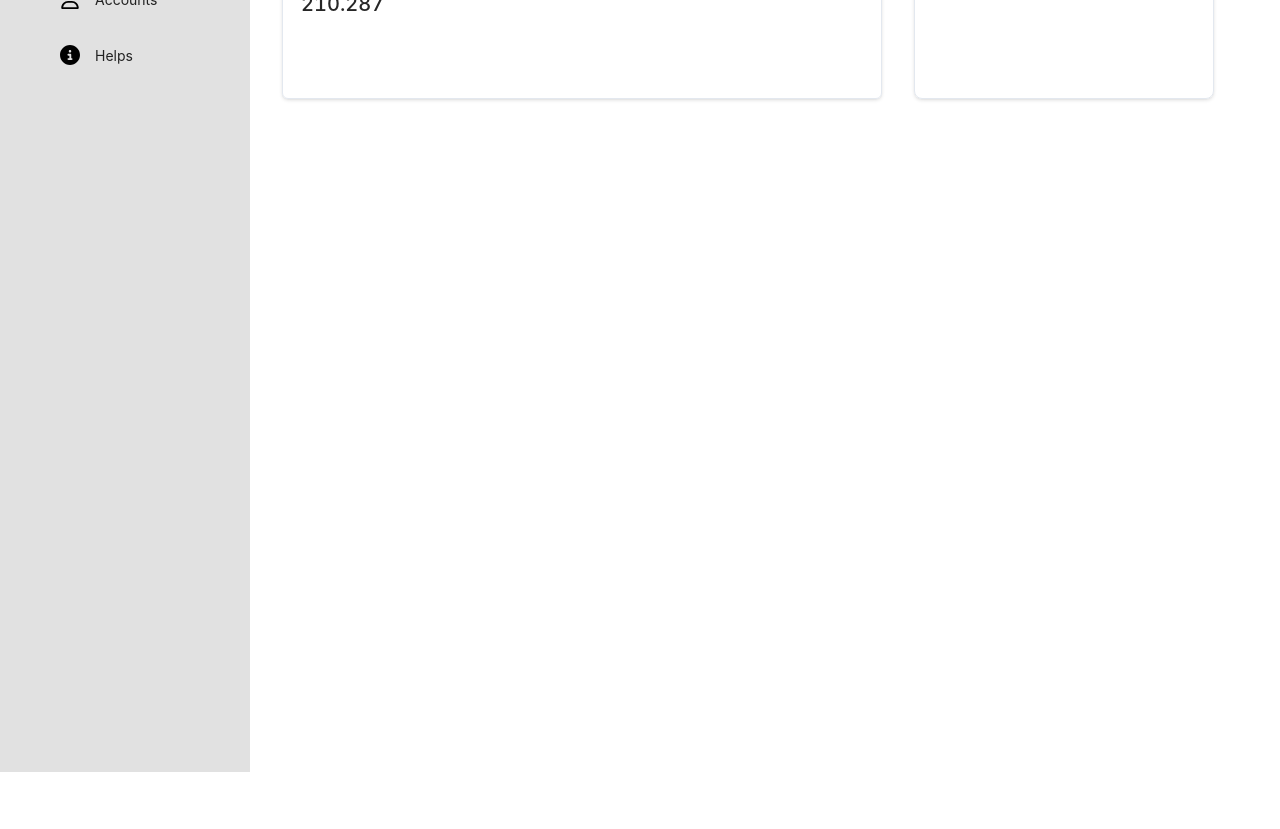
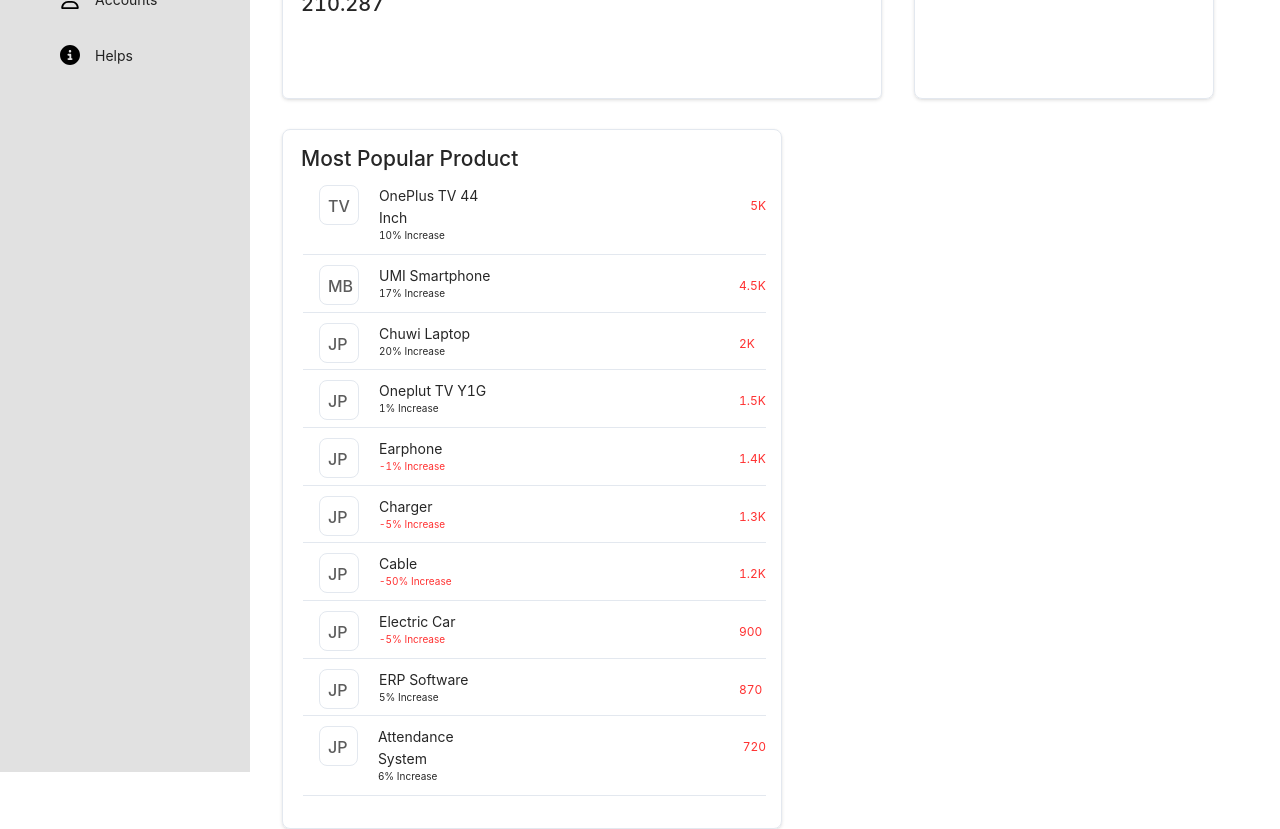
Before and after one commit to Faizul-Rien/dashboard-design, a React (Create React App) app: page / in a window 1280 px wide. Shown: the part 500-1329 px from the top of the page. Before the commit the page ends 1272 px from the top, so only its background shows below. Built offline with nearby package versions, Linux system fonts and the light colour scheme.

Commit message:
add most popular product portion

```diff
--- /dev/null
+++ b/src/Component/PopularProduct/PopularProduct.css
@@ -0,0 +1,55 @@
+.product-container{
+    width: 500px;
+    height: 700px;
+    margin-left: 32px;
+    margin-top: 30px;
+    border: 1px solid #E3E8EF;
+    box-shadow: 0px 0.3px 0.9px rgba(0, 0, 0, 0.07), 0px 1.6px 3.6px rgba(0, 0, 0, 0.11);
+    border-radius: 8px;
+}
+
+.product-title{
+    margin-left: 18px;
+    margin-top: 12px;
+}
+
+.product-box{
+    height: 40px;
+    width: 40px;
+    border-radius: 8px;
+    border: 1px solid #E3E8EF;
+    margin-left: 16px;
+    margin-right: 20px;
+}
+
+.product-name{
+    padding: 8px;
+    font-size: 16px;
+    color: #5C5C5C;
+}
+
+.box-container{
+    display: flex;
+    border-bottom: 1px solid #E3E8EF;
+    margin-left: 20px;
+    margin-right: 15px;
+    margin-bottom: 10px;
+
+}
+
+.sale-percent{
+    font-size: 10px;
+    margin-top: -15px;
+    width: 120px;
+}
+
+.sale-quantity{
+    color: #FF3030;
+    font-size: 12px;
+    margin-left: 240px;
+    margin-top: 12px;
+}
+
+.color{
+    color: #FF3030;
+}
--- /dev/null
+++ b/src/Component/PopularProduct/PopularProduct.js
@@ -0,0 +1,177 @@
+import React from 'react';
+import './PopularProduct.css';
+
+const PopularProduct = () => {
+    return (
+        <div className='product-container'>
+            <h2 className='product-title'>Most Popular Product</h2>
+
+
+            <div className='box-container'>
+
+            <div className='product-box'>
+                <h2 className='product-name'>TV</h2>
+            </div>
+
+            <div>
+                <p>OnePlus TV 44 Inch</p>
+                <p className='sale-percent'>10% Increase</p>
+            </div>
+
+            <div className='sale-quantity'>
+                <p>5K</p>
+            </div>
+
+            </div>
+            <div className='box-container'>
+
+            <div className='product-box'>
+                <h2 className='product-name'>MB</h2>
+            </div>
+
+            <div>
+                <p>UMI Smartphone</p>
+                <p className='sale-percent'>17% Increase</p>
+            </div>
+
+            <div className='sale-quantity'>
+                <p>4.5K</p>
+            </div>
+
+            </div>
+            <div className='box-container'>
+
+            <div className='product-box'>
+                <h2 className='product-name'>JP</h2>
+            </div>
+
+            <div>
+                <p>Chuwi Laptop</p>
+                <p className='sale-percent'>20% Increase</p>
+            </div>
+
+            <div className='sale-quantity'>
+                <p>2K</p>
+            </div>
+
+            </div>
+            <div className='box-container'>
+
+            <div className='product-box'>
+                <h2 className='product-name'>JP</h2>
+            </div>
+
+            <div>
+                <p>Oneplut TV Y1G</p>
+                <p className='sale-percent'>1% Increase</p>
+            </div>
+
+            <div className='sale-quantity'>
+                <p>1.5K</p>
+            </div>
+
+            </div>
+            <div className='box-container'>
+
+            <div className='product-box'>
+                <h2 className='product-name'>JP</h2>
+            </div>
+
+            <div>
+                <p>Earphone</p>
+                <p className='sale-percent'><span className='color'>-1% Increase</span></p>
+            </div>
+
+            <div className='sale-quantity'>
+                <p>1.4K</p>
+            </div>
+
+            </div>
+            <div className='box-container'>
+
+            <div className='product-box'>
+                <h2 className='product-name'>JP</h2>
+            </div>
+
+            <div>
+                <p>Charger</p>
+                <p className='sale-percent'><span className='color'>-5% Increase</span></p>
+            </div>
+
+            <div className='sale-quantity'>
+                <p>1.3K</p>
+            </div>
+
+            </div>
+            <div className='box-container'>
+
+            <div className='product-box'>
+                <h2 className='product-name'>JP</h2>
+            </div>
+
+            <div>
+                <p>Cable</p>
+                <p className='sale-percent'><span className='color'>-50% Increase</span></p>
+            </div>
+
+            <div className='sale-quantity'>
+                <p>1.2K</p>
+            </div>
+
+            </div>
+            <div className='box-container'>
+
+            <div className='product-box'>
+                <h2 className='product-name'>JP</h2>
+            </div>
+
+            <div>
+                <p>Electric Car</p>
+                <p className='sale-percent'><span className='color'>-5% Increase</span></p>
+            </div>
+
+            <div className='sale-quantity'>
+                <p>900</p>
+            </div>
+
+            </div>
+            <div className='box-container'>
+
+            <div className='product-box'>
+                <h2 className='product-name'>JP</h2>
+            </div>
+
+            <div>
+                <p>ERP Software</p>
+                <p className='sale-percent'>5% Increase</p>
+            </div>
+
+            <div className='sale-quantity'>
+                <p>870</p>
+            </div>
+
+            </div>
+            <div className='box-container'>
+
+            <div className='product-box'>
+                <h2 className='product-name'>JP</h2>
+            </div>
+
+            <div>
+                <p>Attendance System</p>
+                <p className='sale-percent'>6% Increase</p>
+            </div>
+
+            <div className='sale-quantity'>
+                <p>720</p>
+            </div>
+
+            </div>
+
+
+
+        </div>
+    );
+};
+
+export default PopularProduct;
--- a/src/Component/TotalSale/TotalSale.js
+++ b/src/Component/TotalSale/TotalSale.js
@@ -4,6 +4,7 @@ import { DatePicker, Space } from 'antd';
 import moment from 'moment';
 import { Line } from '@ant-design/plots';
 import TodaySale from '../TodaySale/TodaySale';
+import PopularProduct from '../PopularProduct/PopularProduct';
 
 const data = [
     {
@@ -44,7 +45,8 @@ const data = [
 const dateFormat = 'YYYY-MM-DD';
 const TotalSale = () => {
     return (
-       <div className='container'>
+       <div>
+        <div className='container'>
          <div className='sale-container'>
        <div className='date-picker'>
        <h2>Total Sale</h2>
@@ -86,7 +88,11 @@ const TotalSale = () => {
     <div>
         <TodaySale></TodaySale>
     </div>
+
     </div>
+    <PopularProduct></PopularProduct>
+       </div>
+
     );
 };
 
```
